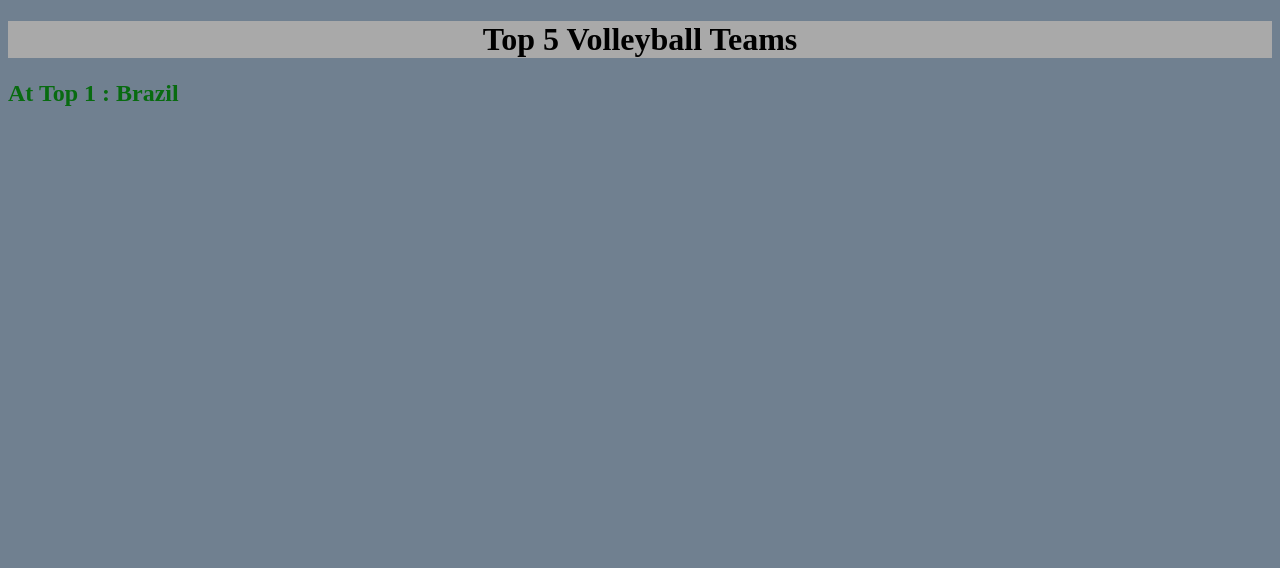
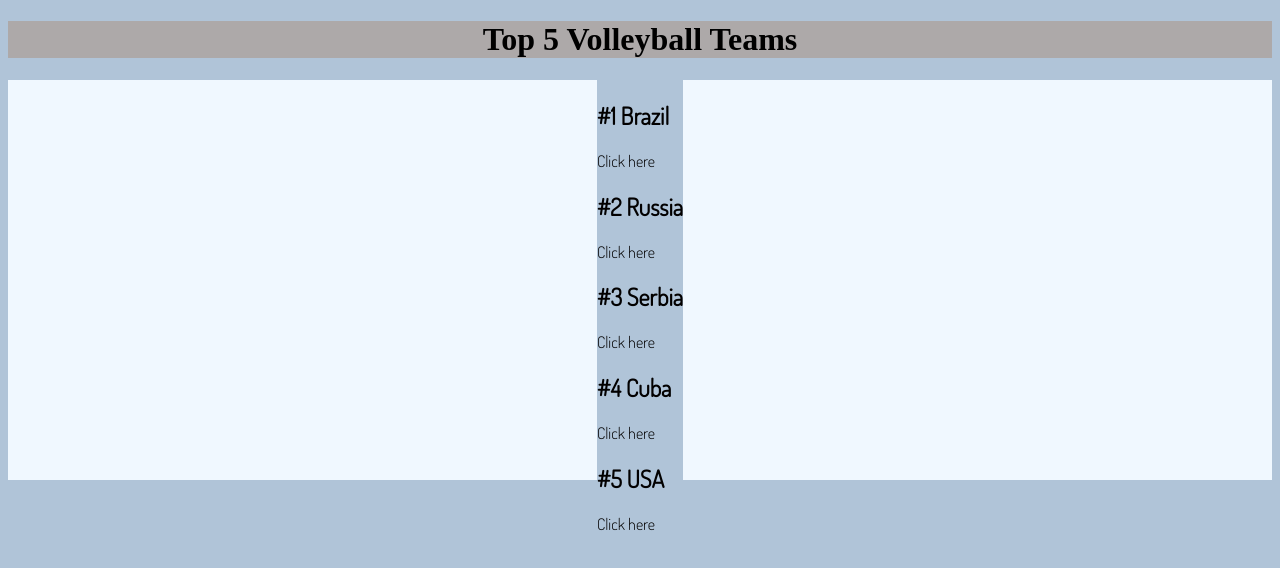
Before and after one commit to Emelyb12/Top-5-Volleyball-Teams-, a plain HTML site: page index.html in a window 1280 px wide. Drawn offline with Linux system fonts and the light colour scheme.

Commit message:
update 2/21

```diff
--- a/index.css
+++ b/index.css
@@ -1,16 +1,34 @@
-h1{
+@import url('https://fonts.googleapis.com/css2?family=Dosis:wght@300&display=swap');
+
+
+
+ h1{
   text-align: center;
-  background-color:darkgrey;
+  background-color:rgb(173, 169, 169);
   color:black;
 
 }
 body{
-  background-color: slategray;
+  background-color: rgb(176, 196, 216);
   text-align:left;
-  color: rgb(8, 107, 16);
+  color: rgb(2, 0, 0);
 
 }
 header{
   padding:20px;
   margin: 10px;
 }
+div{
+  background-color: rgb(176, 196, 216);
+
+}
+section{
+  background-color: aliceblue;
+  height: 50vh;
+  display: flex;
+  flex-direction: row;
+  justify-content: space-evenly;
+  align-items: center;
+  flex-wrap: wrap;
+  font-family: "dosis"
+}
--- a/index.html
+++ b/index.html
@@ -9,6 +9,37 @@
 </head>
 <body>
  <h1>Top 5 Volleyball Teams</h1>
- <h2>At Top 1 : Brazil</h2>
+  <section>
+
+    <div>
+    <h2>#1 Brazil</h2>
+    <p>Click here</p>
+    <div>
+
+    <div>
+    <h2> #2 Russia </h2>
+    <p>Click here</p>
+    <div>
+
+    <div>
+    <h2>#3 Serbia</h2>
+    <p>Click here</p>
+    <div>
+
+      <div>
+      <h2>#4 Cuba </h2>
+      <p>Click here</p>
+      </div>
+
+      <div>
+      <h2>#5 USA</h2>
+      <p>Click here</p>
+      </div>
+
+
+
+
+
+  </section>
 </body>
 </html>
```
